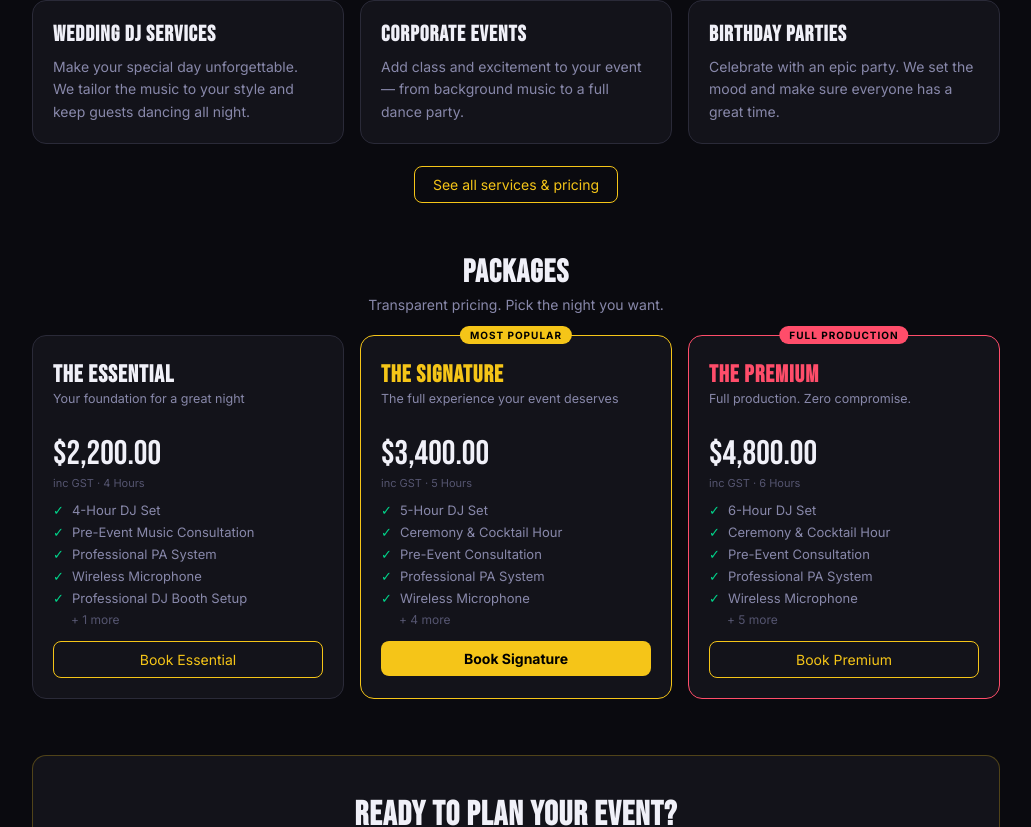
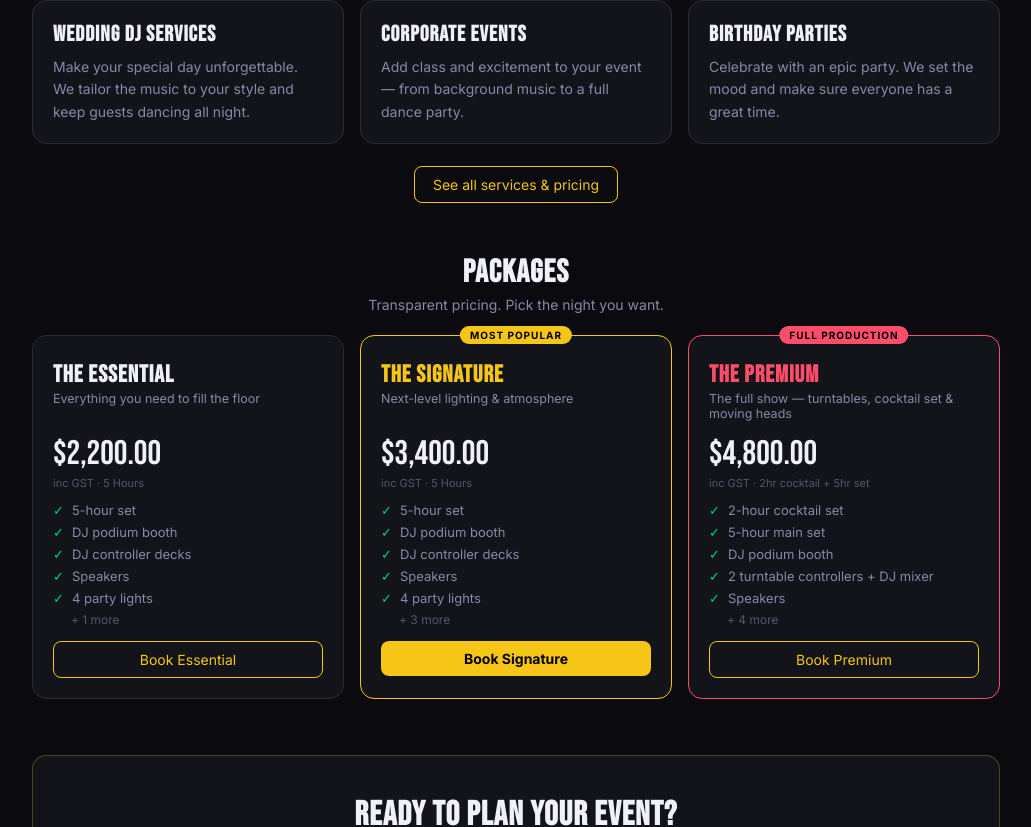
Before and after one commit to djcrambookings-ui/CRAM-HUB, a React (Vite) app: page / in a window 1280 px wide. Shown: the part 1349-2176 px from the top of the page, without its empty margins (124-1155 px from the left). Built offline with nearby package versions, Linux system fonts and the light colour scheme.

Commit message:
Add files via upload

```diff
--- a/src/App.jsx
+++ b/src/App.jsx
@@ -43,14 +43,14 @@ const LogoB=({height=36})=><img src={LOGO_B} alt="C-RAM Entertainment" style={{h
 
 // ── PACKAGES ─────────────────────────────────────────────────────
 const PACKAGES=[
-  {id:"essential",name:"THE ESSENTIAL",tagline:"Your foundation for a great night",price:2200,exGST:2000,tag:null,accentColor:C.muted,borderColor:C.border,hours:"4 Hours",
-   includes:[{name:"4-Hour DJ Set",detail:"Full reception or party set"},{name:"Pre-Event Music Consultation",detail:"30 min planning session"},{name:"Professional PA System",detail:"Up to 100 guests"},{name:"Wireless Microphone",detail:"Speeches and announcements"},{name:"Professional DJ Booth Setup",detail:"Clean modern setup"},{name:"Travel within 40km",detail:"Included"}],
-   excludes:["Ceremony & cocktail","MC service","Lighting","Set recording"],cta:"Book Essential"},
-  {id:"signature",name:"THE SIGNATURE",tagline:"The full experience your event deserves",price:3400,exGST:3090.91,tag:"MOST POPULAR",accentColor:C.gold,borderColor:C.gold,hours:"5 Hours",
-   includes:[{name:"5-Hour DJ Set",detail:"Full reception or party set"},{name:"Ceremony & Cocktail Hour",detail:"2hr portable setup"},{name:"Pre-Event Consultation",detail:"45 min deep-dive"},{name:"Professional PA System",detail:"Up to 150 guests"},{name:"Wireless Microphone",detail:"Speeches and announcements"},{name:"MC Services",detail:"Runsheet + on-the-night MC"},{name:"Dancefloor Lighting",detail:"LED wash lights"},{name:"Set Recording",detail:"Relive your dancefloor"},{name:"Travel within 40km",detail:"Included"}],
-   excludes:["Moving head lighting"],cta:"Book Signature"},
-  {id:"premium",name:"THE PREMIUM",tagline:"Full production. Zero compromise.",price:4800,exGST:4363.64,tag:"FULL PRODUCTION",accentColor:C.coral,borderColor:C.coral,hours:"6 Hours",
-   includes:[{name:"6-Hour DJ Set",detail:"Extended full coverage"},{name:"Ceremony & Cocktail Hour",detail:"2hr portable setup"},{name:"Pre-Event Consultation",detail:"60 min + venue visit"},{name:"Professional PA System",detail:"Up to 200+ guests"},{name:"Wireless Microphone",detail:"Speeches and announcements"},{name:"MC Services",detail:"Full runsheet + on-the-night MC"},{name:"Full Lighting Production",detail:"LED wash + moving heads + haze"},{name:"Set Recording",detail:"Relive your dancefloor"},{name:"Post-Event Follow Up",detail:"Recap + highlight reel"},{name:"Travel within 60km",detail:"Included"}],
+  {id:"essential",name:"THE ESSENTIAL",tagline:"Everything you need to fill the floor",price:2200,exGST:2000,tag:null,accentColor:C.muted,borderColor:C.border,hours:"5 Hours",
+   includes:[{name:"5-hour set",detail:"11pm cut-off"},{name:"DJ podium booth",detail:"Clean, professional setup"},{name:"DJ controller decks",detail:"Pro-grade gear"},{name:"Speakers",detail:"Up to 150 indoor / 100 outdoor"},{name:"4 party lights",detail:"To build the atmosphere"},{name:"Wireless microphone",detail:"Speeches & announcements"}],
+   excludes:["Extra lighting tubes","Haze machine","Cocktail set","Turntables & mixer","Moving heads"],cta:"Book Essential"},
+  {id:"signature",name:"THE SIGNATURE",tagline:"Next-level lighting & atmosphere",price:3400,exGST:3090.91,tag:"MOST POPULAR",accentColor:C.gold,borderColor:C.gold,hours:"5 Hours",
+   includes:[{name:"5-hour set",detail:"11pm cut-off"},{name:"DJ podium booth",detail:"Clean, professional setup"},{name:"DJ controller decks",detail:"Pro-grade gear"},{name:"Speakers",detail:"Up to 150 indoor / 100 outdoor"},{name:"4 party lights",detail:"To build the atmosphere"},{name:"4 extra lighting tubes",detail:"All lighting synced to the music"},{name:"Haze machine",detail:"Where the venue allows"},{name:"Wireless microphone",detail:"Speeches & announcements"}],
+   excludes:["Cocktail set","Turntables & mixer","Moving heads"],cta:"Book Signature"},
+  {id:"premium",name:"THE PREMIUM",tagline:"The full show — turntables, cocktail set & moving heads",price:4800,exGST:4363.64,tag:"FULL PRODUCTION",accentColor:C.coral,borderColor:C.coral,hours:"2hr cocktail + 5hr set",
+   includes:[{name:"2-hour cocktail set",detail:"Battery setup — plays anywhere"},{name:"5-hour main set",detail:"11pm cut-off"},{name:"DJ podium booth",detail:"Clean, professional setup"},{name:"2 turntable controllers + DJ mixer",detail:"Authentic old-school look"},{name:"Speakers",detail:"Up to 150 indoor / 100 outdoor"},{name:"4 party lights + 4 light tubes",detail:"Synced to the music"},{name:"2 moving heads",detail:"Adds dimension to the party"},{name:"Haze machine",detail:"Where the venue allows"},{name:"Wireless microphone",detail:"Speeches & announcements"}],
    excludes:[],cta:"Book Premium"},
 ];
 const ADDONS_LIST=[
@@ -1209,7 +1209,7 @@ function Home({navigate}) {
         <div style={{position:"relative",maxWidth:880,margin:"0 auto",padding:"72px 18px 80px",textAlign:"center"}}>
           <div style={{display:"flex",justifyContent:"center",marginBottom:18}}><EQBars/></div>
           <h1 style={{fontFamily:"Bebas Neue,sans-serif",fontSize:"clamp(44px,9vw,84px)",letterSpacing:3,lineHeight:0.95,color:C.text}}>C-RAM<br/><span style={{color:C.gold}}>ENTERTAINMENT</span></h1>
-          <p style={{color:C.text,fontSize:"clamp(15px,2.4vw,19px)",maxWidth:560,margin:"18px auto 0",lineHeight:1.5}}>As a DJ based in Melbourne, I'm prepared to elevate your wedding or event.</p>
+          <p style={{color:C.text,fontSize:"clamp(15px,2.4vw,19px)",maxWidth:560,margin:"18px auto 0",lineHeight:1.5}}>As a DJ based in Melbourne, I'm prepared to elevate your wedding, corporate event or celebration.</p>
           <div style={{display:"flex",gap:12,justifyContent:"center",flexWrap:"wrap",marginTop:26}}>
             <Btn onClick={()=>navigate("contact")} style={{padding:"13px 26px",fontSize:15}}>Get In Touch</Btn>
             <Btn variant="outline" onClick={()=>navigate("services")} style={{padding:"13px 26px",fontSize:15}}>View Services</Btn>
@@ -1374,12 +1374,37 @@ function Gallery({navigate}) {
   );
 }
 
+// ── ADMIN ACCESS GATE ────────────────────────────────────────────
+// Your private Business Hub passcode. CHANGE THIS to your own code.
+const ADMIN_CODE = "djcram";
+
+function AdminLock({onUnlock, navigate}) {
+  const [code, setCode] = useState("");
+  const [err, setErr] = useState(false);
+  const tryUnlock = () => { if(code===ADMIN_CODE){ onUnlock(); } else { setErr(true); } };
+  return (
+    <div style={{minHeight:"100vh",background:C.bg,display:"flex",flexDirection:"column",alignItems:"center",justifyContent:"center",padding:20,position:"relative"}}>
+      <style>{css}</style>
+      <button onClick={()=>navigate("home")} style={{position:"absolute",top:16,left:16,background:"none",border:"none",color:C.muted,fontSize:13}}>← Back to site</button>
+      <Card style={{maxWidth:360,width:"100%",textAlign:"center",padding:"34px 24px"}}>
+        <div style={{fontSize:38,marginBottom:6}}>🔒</div>
+        <h2 style={{fontFamily:"Bebas Neue,sans-serif",fontSize:26,letterSpacing:1,color:C.text}}>Business Hub</h2>
+        <p style={{color:C.muted,fontSize:13,marginTop:4,marginBottom:18}}>Private — enter your access code.</p>
+        <input type="password" value={code} placeholder="Access code" onChange={e=>{setCode(e.target.value);setErr(false);}} onKeyDown={e=>{if(e.key==="Enter")tryUnlock();}} style={{textAlign:"center",letterSpacing:2,marginBottom:err?6:14}} />
+        {err && <div style={{color:C.coral,fontSize:12.5,marginBottom:12}}>Incorrect code. Try again.</div>}
+        <Btn onClick={tryUnlock} style={{width:"100%"}}>Unlock</Btn>
+      </Card>
+    </div>
+  );
+}
+
 export default function App(){
   const [clients,setClients]=useState(SEED_CLIENTS);
   const [invoices,setInvoices]=useState(SEED_INVOICES);
   const [djs,setDjs]=useState(SEED_DJS);
   const [biz,setBiz]=useState(DEFAULT_BIZ);
   const [tab,setTab]=useState("dashboard");
+  const [unlocked,setUnlocked]=useState(false);
 
   const pathToRoute=(p)=>{p=(p||"").toLowerCase();if(/admin|hub/.test(p))return"admin";if(/service/.test(p))return"services";if(/gallery/.test(p))return"gallery";if(/get-in-touch|contact|enquir/.test(p))return"contact";return"home";};
   const [route,setRoute]=useState(()=> typeof window!=="undefined" ? pathToRoute(window.location.pathname) : "home");
@@ -1401,6 +1426,9 @@ export default function App(){
     else page=<Home navigate={navigate}/>;
     return <PublicShell route={route} navigate={navigate}>{page}</PublicShell>;
   }
+
+  // Admin hub is gated by a passcode so the public can't open it.
+  if(!unlocked) return <AdminLock onUnlock={()=>setUnlocked(true)} navigate={navigate}/>;
 
   return(
     <div style={{minHeight:"100vh",background:C.bg,display:"flex",flexDirection:"column"}}>
```
